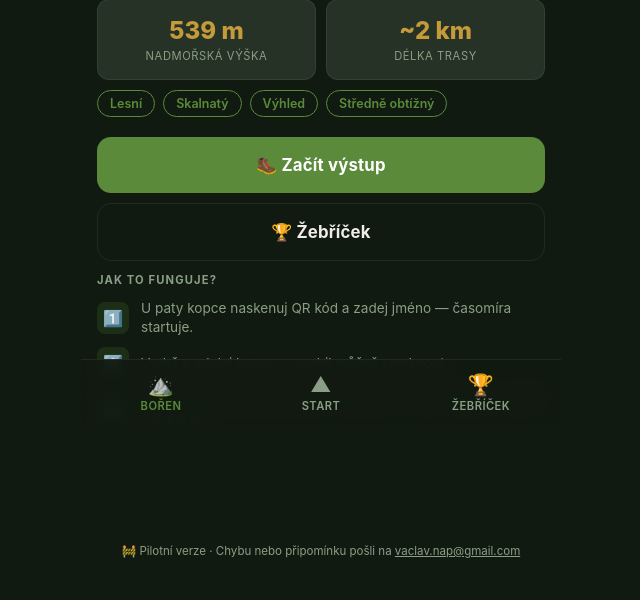
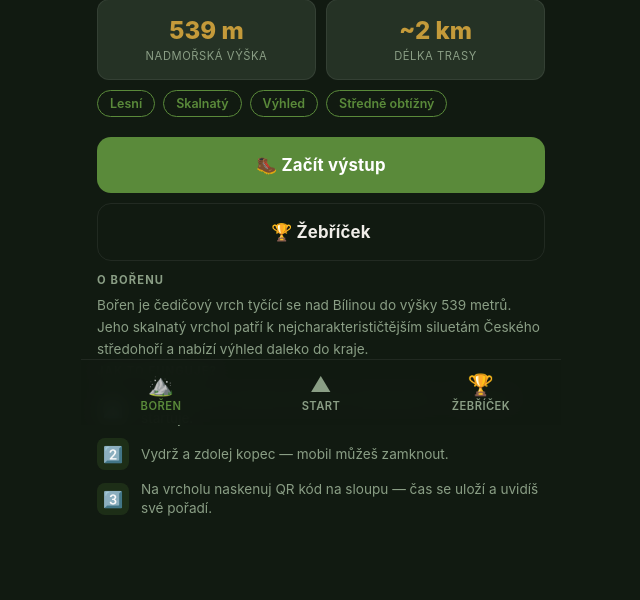
Before and after one commit to fatalnubstack/kopec, a FastAPI app: page / in a window 1280 px wide. Shown: the part 375-975 px from the top of the page, without its empty margins (319-959 px from the left). Before the commit the page ends 933 px from the top, so only its background shows below. Run offline with FastAPI, Linux system fonts and the light colour scheme; data that the repository does not hold is empty.

Commit message:
Index: přidán text O Bořenu

```diff
--- a/app/templates/index.html
+++ b/app/templates/index.html
@@ -142,6 +142,12 @@
   <a href="/leaderboard" class="btn btn-outline" style="margin-top:10px;">🏆 Žebříček</a>
 </div>
 
+<!-- O Bořenu -->
+<div style="margin: 4px 16px 4px;">
+  <p style="font-size:0.7rem; font-weight:700; letter-spacing:0.1em; text-transform:uppercase; color:var(--muted); margin-bottom:8px;">O Bořenu</p>
+  <p style="font-size:0.85rem; color:var(--muted); line-height:1.6;">Bořen je čedičový vrch tyčící se nad Bílinou do výšky 539 metrů. Jeho skalnatý vrchol patří k nejcharakterističtějším siluetám Českého středohoří a nabízí výhled daleko do kraje.</p>
+</div>
+
 <!-- Jak to funguje -->
 <div style="margin: 4px 16px 24px;">
   <p style="font-size:0.7rem; font-weight:700; letter-spacing:0.1em; text-transform:uppercase; color:var(--muted); margin-bottom:12px;">Jak to funguje?</p>
```
